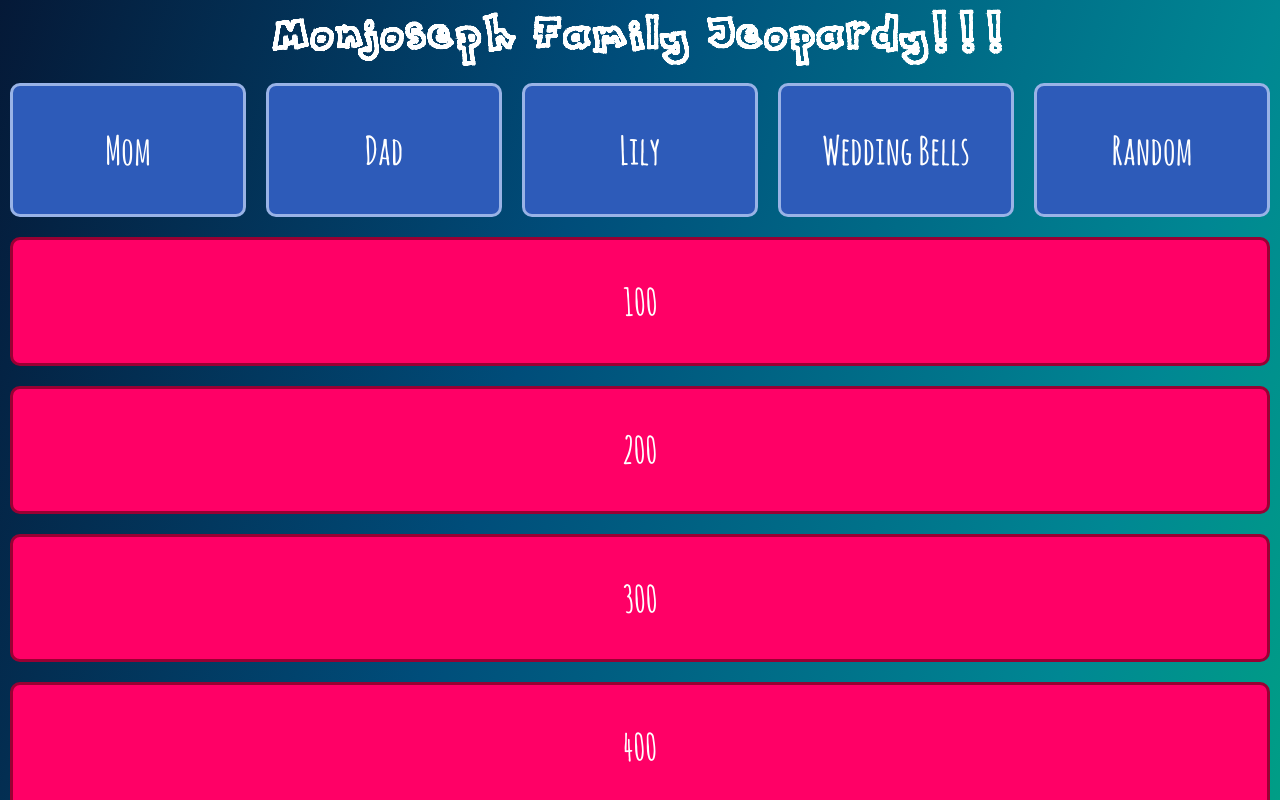
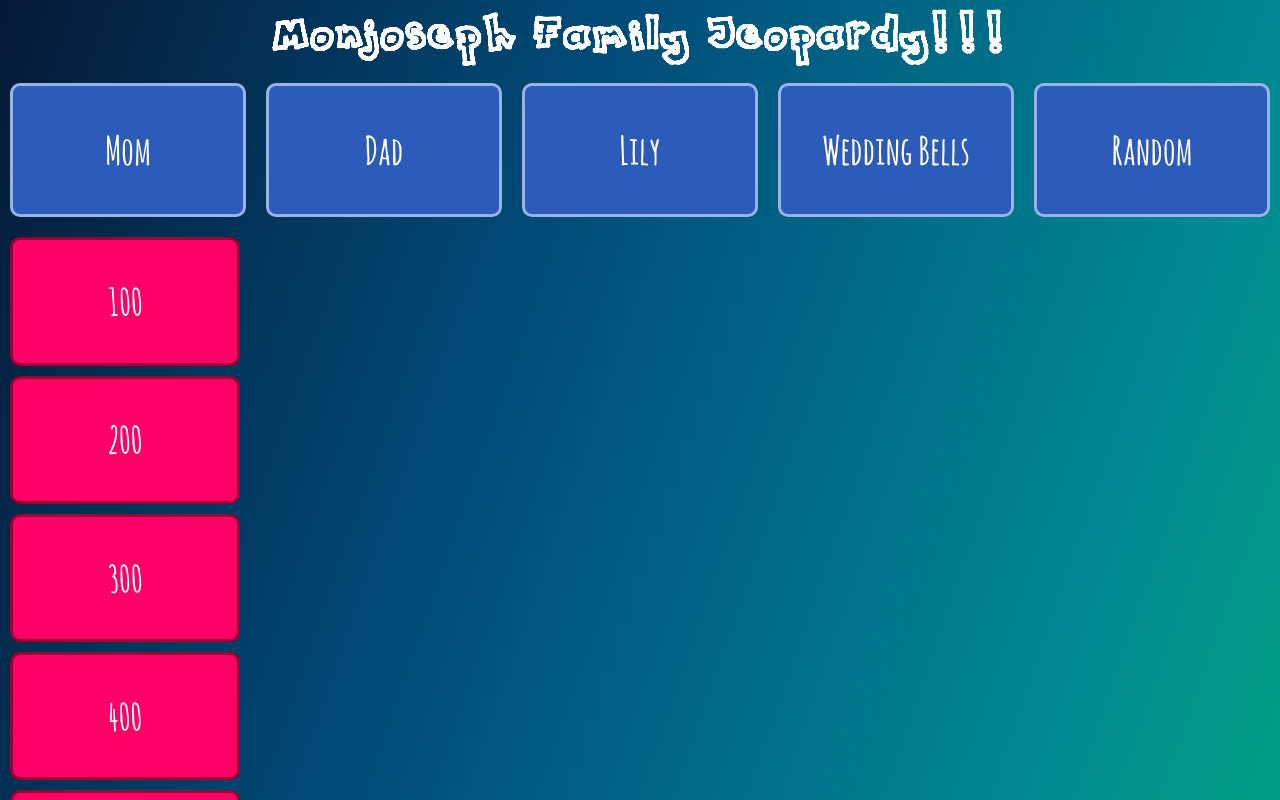
Before and after one commit to InnaMon/jeopardy, a React (Create React App) app: page / in a window 1280 px wide. Shown: the top 800 px of the page. Built offline with nearby package versions, Linux system fonts and the light colour scheme.

Commit message:
refactored code to map through card data within card component instead of App.js

```diff
--- a/src/App.css
+++ b/src/App.css
@@ -44,11 +44,16 @@ h1 {
 
 .row {
   display: flex;
+  flex-direction: row;
   width: 100%;
 }
 
 .column {
   display: flex;
   flex-direction: column;
+  flex-wrap: wrap;
   width: 100%;
+  display: inline-block;
+  overflow: hidden;
+  height: 20%;
 }
--- a/src/App.js
+++ b/src/App.js
@@ -241,7 +241,7 @@ class App extends Component {
   }
 
   hideModalHandler = e => {
-    e.stopPropagation()
+    e.stopPropagation() //stops the bubble phase of event propogation
     this.setState({
       showModal: 0
     });
@@ -282,26 +282,28 @@ class App extends Component {
   // RESOURCES: https://stackoverflow.com/questions/54276832/react-how-to-display-a-modal-popup-only-for-that-specific-div
 
   render() {
+    console.log('card state', this.state);
 
-    const cards = this.state.cards.map((card, i) => {
-      console.log('card', card);
-      return <Card
-      key={i}
-      title={card.title}
-      modalHeader={card.modalHeader}
-      question={card.question}
-      answer={card.answer}
-      id={card.id}
-      answered={card.answered}
-      showModal={this.state.showModal === card.id}
-      showModalHandler = {() => this.showModalHandler(card.id)}
-      hideModal = {this.hideModalHandler}
-      answerButton={e => this.showAnswerHandler(i, e)}
-      showAnswer={this.state.showAnswer}
-      timerTime={this.state.timerTime}
-      startTimer={this.startTimer}
-      />
-    })
+    // const cards = this.state.cards.map((card, i) => {
+    //   console.log('card', card);
+    //   return <Card
+    //   key={i}
+    //   title={card.title}
+    //   modalHeader={card.modalHeader}
+    //   question={card.question}
+    //   answer={card.answer}
+    //   id={card.id}
+    //   answered={card.answered}
+
+    //   showModal={this.state.showModal === card.id}
+    //   showModalHandler = {() => this.showModalHandler(card.id)}
+    //   hideModal = {this.hideModalHandler}
+    //   answerButton={e => this.showAnswerHandler(i, e)}
+    //   showAnswer={this.state.showAnswer}
+    //   timerTime={this.state.timerTime}
+    //   startTimer={this.startTimer}
+    //   />
+    // })
 
     return (
       <div className="App">
@@ -315,46 +317,22 @@ class App extends Component {
           <Category>Random</Category>
         </div>
 
-        <div className="row">
-
-          <div className="column">
-            {cards}
-          </div>
+        <div className="column">
+          <Card
+          cards={this.state.cards}
+          showModal={this.state.showModal}
+          showAnswer={this.state.showAnswer}
+          timerTime={this.state.timerTime}
+          showModalHandler = {this.showModalHandler}
+          hideModal = {this.hideModalHandler}
+          answerButton={this.showAnswerHandler}
+          startTimer={this.startTimer}
+          />
+        </div>
 
           {/* <div className="column">
-          <Card>200</Card>
-          <Card>200</Card>
-          <Card>200</Card>
-          <Card>200</Card>
-          <Card>200</Card>
-          </div>
-
-          <div className="column">
-          <Card>200</Card>
-          <Card>200</Card>
-          <Card>200</Card>
-          <Card>200</Card>
-          <Card>200</Card>
-          </div>
-
-          <div className="column">
-          <Card>200</Card>
-          <Card>200</Card>
-          <Card>200</Card>
-          <Card>200</Card>
-          <Card>200</Card>
-          </div>
-
-          <div className="column">
-          <Card>200</Card>
-          <Card>200</Card>
-          <Card>200</Card>
-          <Card>200</Card>
-          <Card>200</Card>
+            {cards}
           </div> */}
-
-        </div>
-
 
       </div>
     );
--- a/src/components/Card/Card.css
+++ b/src/components/Card/Card.css
@@ -11,6 +11,8 @@
     margin: 10px;
     border-radius: 10px;
     box-sizing: border-box;
+    width: 18%;
+    height: 20%;
 }
 
 .answeredCard {
--- a/src/components/Card/Card.js
+++ b/src/components/Card/Card.js
@@ -3,27 +3,74 @@ import Modal from '../Modal/Modal';
 import './Card.css';
 
 class Card extends Component {
-    // shouldComponentUpdate ( nextProps, nextState ) {
-    //     return nextProps.timerTime === this.props.timerTime;
-    //   }
 
     componentDidUpdate () {
     console.log('[Card] DidUpdate');
     }
 
     render() {
-        console.log('card comp props', this.props);
+        console.log('card comp props', this.props.cards);
+        const cardItems = this.props.cards.map((card, i) => {
+            return (
+                <div
+                    key={i}
+                    id={card.id}
+
+                    // showModal={this.props.showModal === card.id}
+
+                    // hideModal = {this.hideModalHandler}
+                    // answerButton={e => this.showAnswerHandler(i, e)}
+                    // showAnswer={this.state.showAnswer}
+                    // timerTime={this.state.timerTime}
+                    // startTimer={this.startTimer}
+
+                    className={"card " + (!card.answered ? "notAnsweredCard" : "answeredCard")}
+                    onClick={() => this.props.showModalHandler(card.id)}
+                    >
+                    <p>{card.title}</p>
+                    <Modal
+                    // {...this.props}
+                    showAnswer={this.props.showAnswer}
+                    showModal={this.props.showModal === card.id}
+                    modalHeader={card.modalHeader}
+                    question={card.question}
+                    answer={card.answer}
+                    hideModal = {(e) => this.props.hideModal(e, card.id)}
+                    answerButton={(e) => this.showAnswerHandler(i, e)}
+                    timerTime={this.props.timerTime}
+                    startTimer={this.props.startTimer}
+                    >
+                    </Modal>
+                </div>
+            )
+        })
         return (
-            <div
-            className={"card " + (!this.props.answered ? "notAnsweredCard" : "answeredCard")}
-            onClick={this.props.showModalHandler}
-            >
-            <p>{this.props.title}</p>
-            <Modal {...this.props}>
-            </Modal>
+            <div>
+            {cardItems}
             </div>
         )
     }
 }
 
+// class Card extends Component {
+
+//     componentDidUpdate () {
+//     console.log('[Card] DidUpdate');
+//     }
+
+//     render() {
+//         console.log('card comp props', this.props);
+//         return (
+//             <div
+//             className={"card " + (!this.props.answered ? "notAnsweredCard" : "answeredCard")}
+//             onClick={this.props.showModalHandler}
+//             >
+//             <p>{this.props.title}</p>
+//             <Modal {...this.props}>
+//             </Modal>
+//             </div>
+//         )
+//     }
+// }
+
 export default Card;
--- a/src/components/Modal/Modal.js
+++ b/src/components/Modal/Modal.js
@@ -46,7 +46,7 @@ class Modal extends Component {
             </div>
 
             <div className="button">
-                <button className="closeButton" onClick={e => this.props.hideModal(e)}>Close</button>
+                <button className="closeButton" onClick={this.props.hideModal}>Close</button>
                 <button className="answerButton" onClick={this.props.answerButton}>Answer</button>
             </div>
 
```
